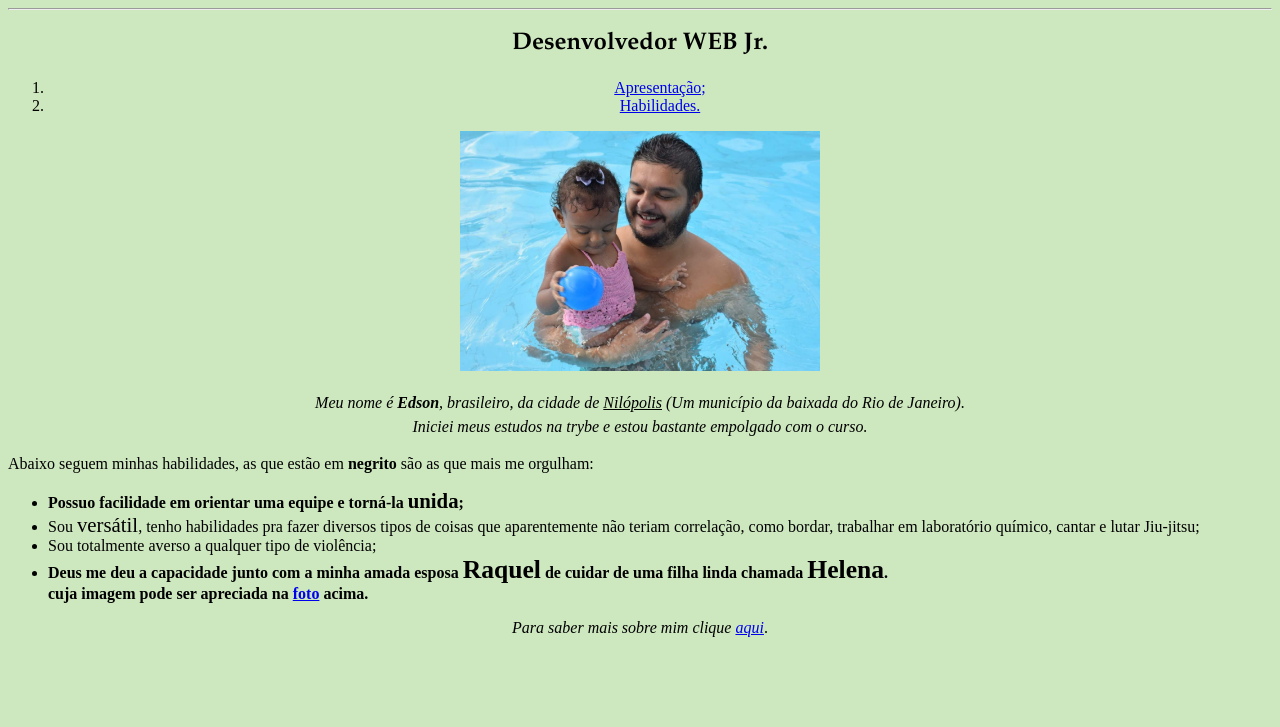
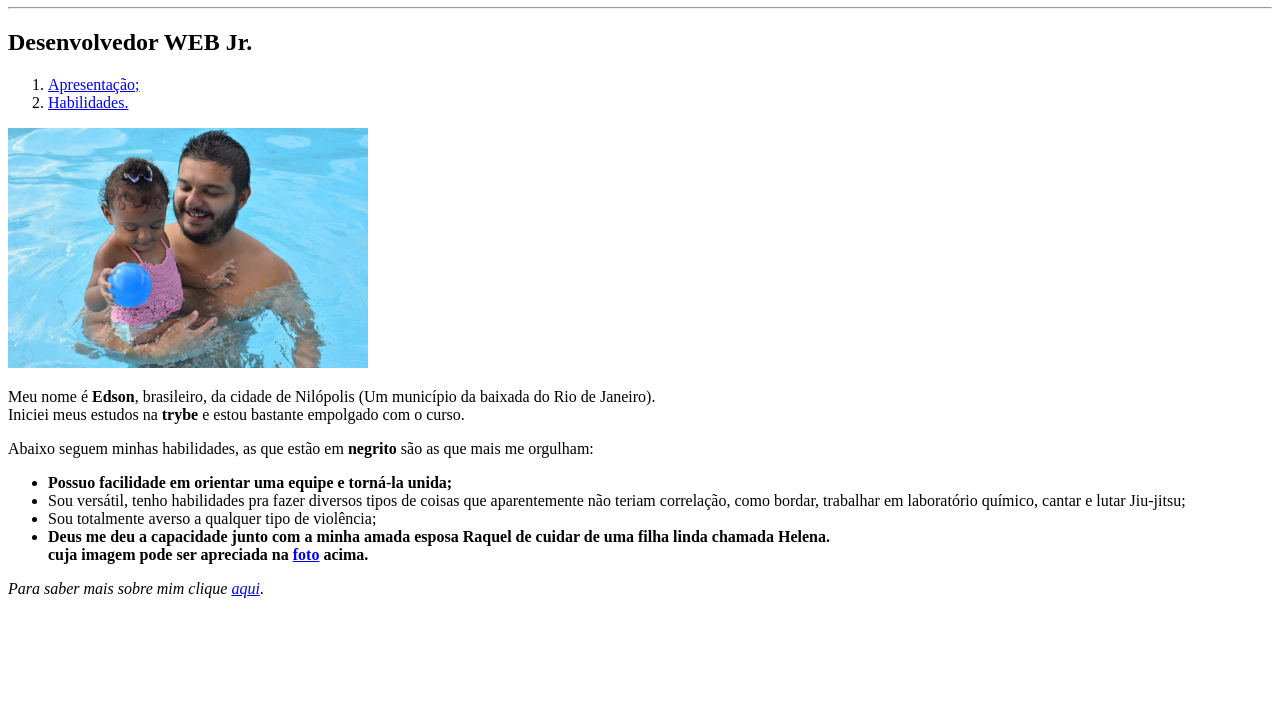
Before and after one commit to araujobarros/Portif-lio, a plain HTML site: page index.html in a window 1280 px wide. Shown: the part 73-800 px from the top of the page. Drawn offline with Linux system fonts and the light colour scheme.

Commit message:
Alteração: index.html(trybe-strong)

```diff
--- a/index.html
+++ b/index.html
@@ -4,36 +4,7 @@
     <meta charset="UTF-8">
     <title>Meu portifólio</title>
     <meta name="autor" content="Edson Araujo de Barros Junior" />
-    <style>
-        body {
-            background-color: rgb(205, 231, 190);
-            text-align: center;
-        }
-        .title {
-            font-family: "Garamond", sans-serif;
-        }
-
-        #Ap {
-            line-height: 1.5em;
-            font-style: italic;
-        }
-        #city {
-          text-decoration: underline;
-        }
-        #Hab {
-            text-align: justify;
-        }
-        ul {
-           text-align: justify;
-        }
-        .big {
-            font-size: 1.3em;
-        }
-        .bigplus {
-            font-size: 1.6em;
-        }
-    </style>
-</head>
+    </head>
 <body>
     <h1 class="title"> Edson Araujo de Barros Junior </h1>
 	<hr>
@@ -46,7 +17,7 @@
     <img id="foto" src="Edson_Helena_piscina.jpg" height="240" width="360" alt="Foto com minha filha linda segurando uma bola, dentro de uma piscina azul"/> <br />
 
     <p id="Ap">Meu nome é <strong>Edson</strong>, brasileiro, da cidade de <a id="city">Nilópolis</a> (Um município da baixada do Rio de Janeiro).<br>
-	Iniciei meus estudos na trybe e estou bastante empolgado com o curso. </p>
+	Iniciei meus estudos na <strong>trybe</strong> e estou bastante empolgado com o curso. </p>
     <p id="Hab">Abaixo seguem minhas habilidades, as que estão em <strong>negrito</strong> são as que mais me orgulham: </p>
 
     <ul>
--- a/style.css
+++ b/style.css
@@ -26,4 +26,4 @@
         .bigplus {
             font-size: 1.6em;
         }
-    </style>
+</style>
```
